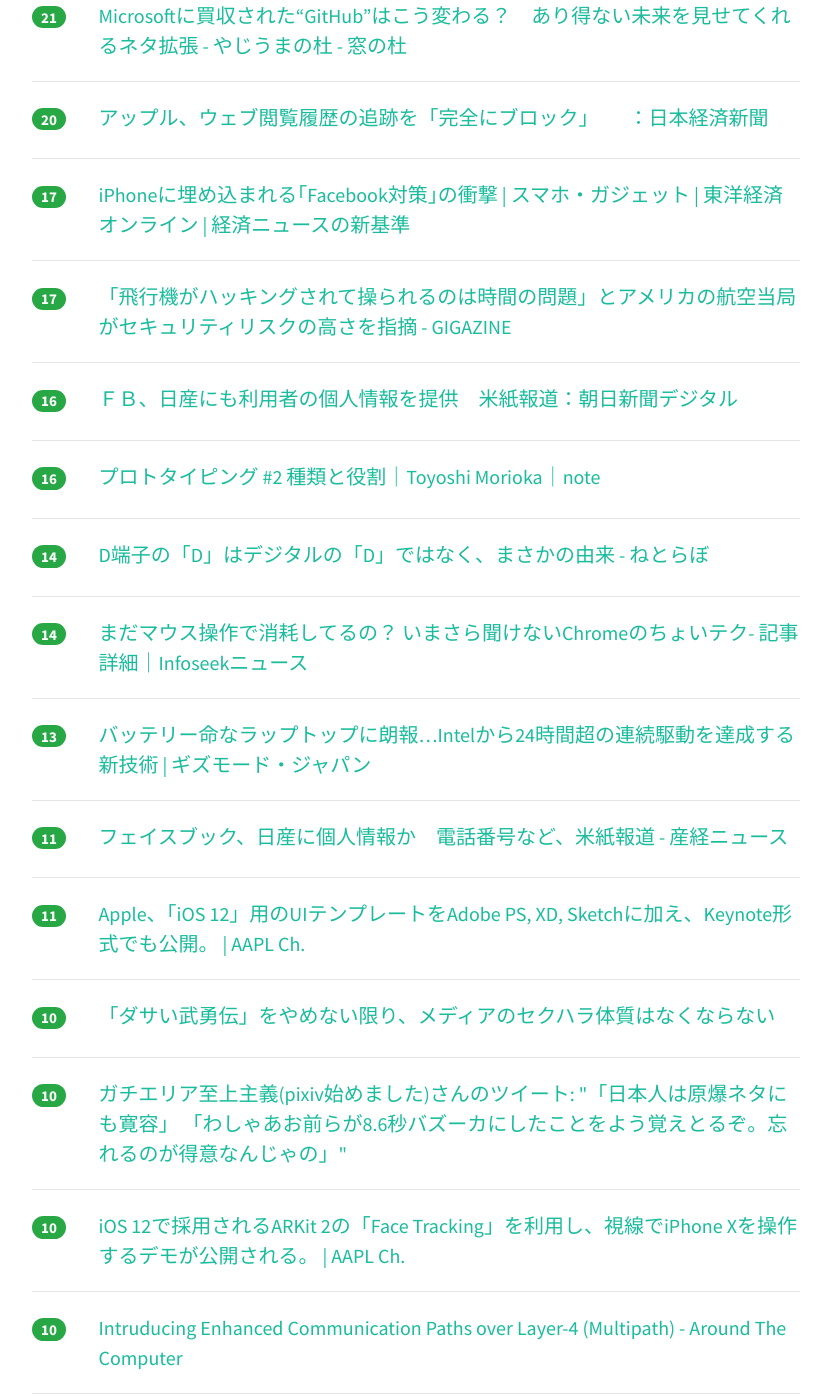
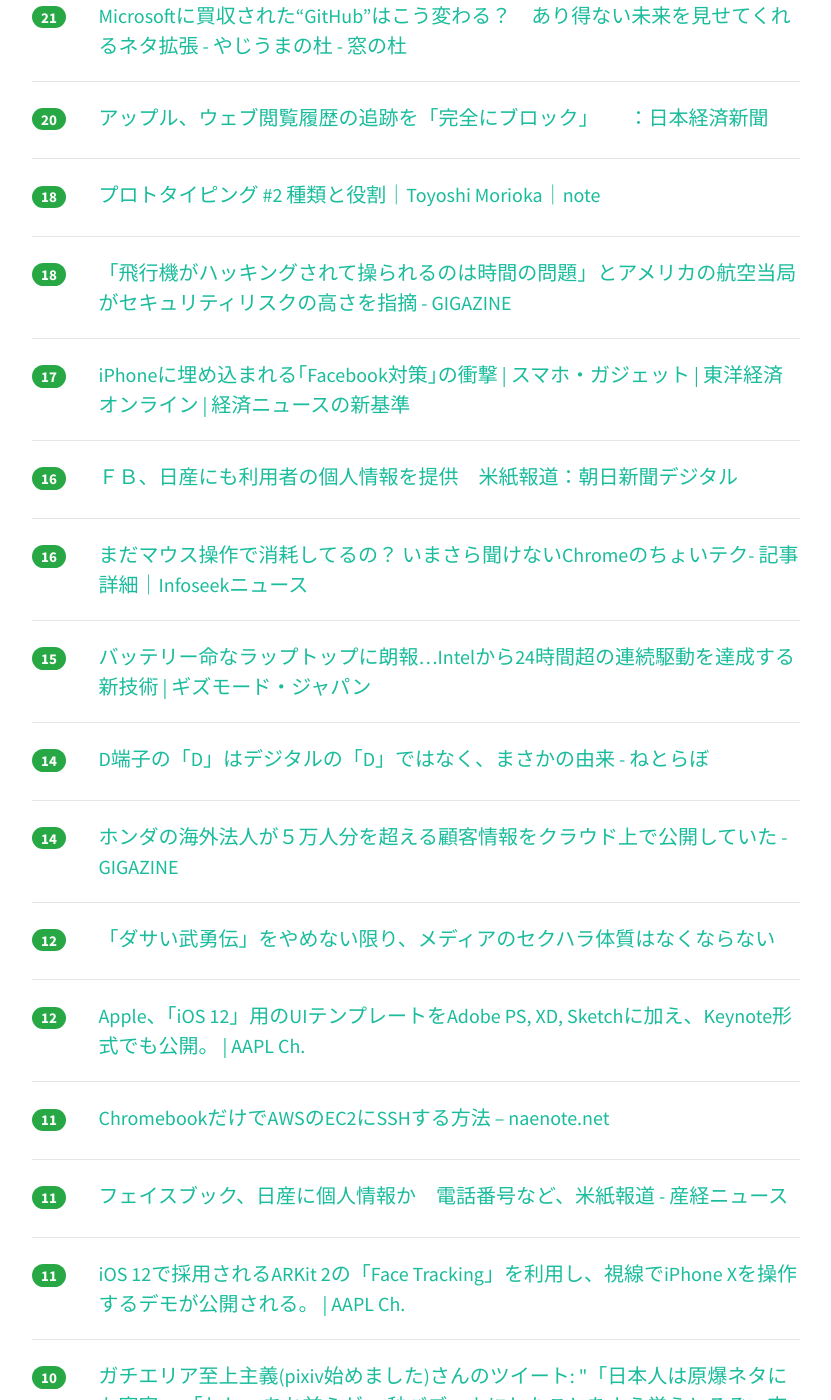
Before and after one commit to yatta47/hatena-matome-site, a Jekyll site: the page built from _posts/2018-06-10-hatena.md, in a window 1280 px wide and 1400 px high, scrolled down 472 px. Shown: the whole window, without its empty margins (224-1055 px from the left). Built offline with Jekyll 4.4.1, drawn with Linux system fonts in a browser that asks for light colours; nearby versions of some CDN libraries; some of the changed text lies outside the part shown.

Commit message:
Updated 2018-06-10

```diff
--- a/_posts/2018-06-10-hatena.md
+++ b/_posts/2018-06-10-hatena.md
@@ -1,13 +1,13 @@
 ---
 layout: post
 title:  "2018-06-10 はてぶIT"
-date:   2018-06-10 09:01:51
+date:   2018-06-10 10:01:43
 tags: [it-hotentry]
 ---
-25 件のデータあり
+26 件のデータあり
 
 <hr><div class="row">
-<div class="col-1"><span class="badge badge-pill badge-success h2">24</span></div>
+<div class="col-1"><span class="badge badge-pill badge-success h2">40</span></div>
 <div class="col-11"><a href='https://scrapbox.io/yuiseki/%E5%A4%B1%E6%95%97%E5%AD%A6' target='_blank'>失敗学 - yuiseki</a></div>
 </div>
 <hr>
@@ -22,13 +22,18 @@ tags: [it-hotentry]
 </div>
 <hr>
 <div class="row">
-<div class="col-1"><span class="badge badge-pill badge-success h2">17</span></div>
-<div class="col-11"><a href='https://toyokeizai.net/articles/-/224439' target='_blank'>iPhoneに埋め込まれる｢Facebook対策｣の衝撃 | スマホ・ガジェット | 東洋経済オンライン | 経済ニュースの新基準</a></div>
+<div class="col-1"><span class="badge badge-pill badge-success h2">18</span></div>
+<div class="col-11"><a href='https://note.mu/toyoshimorioka/n/n91737ceeb644' target='_blank'>プロトタイピング #2 種類と役割｜Toyoshi Morioka｜note</a></div>
+</div>
+<hr>
+<div class="row">
+<div class="col-1"><span class="badge badge-pill badge-success h2">18</span></div>
+<div class="col-11"><a href='https://gigazine.net/news/20180608-airplane-hack-only-matter-of-time/' target='_blank'>「飛行機がハッキングされて操られるのは時間の問題」とアメリカの航空当局がセキュリティリスクの高さを指摘 - GIGAZINE</a></div>
 </div>
 <hr>
 <div class="row">
 <div class="col-1"><span class="badge badge-pill badge-success h2">17</span></div>
-<div class="col-11"><a href='https://gigazine.net/news/20180608-airplane-hack-only-matter-of-time/' target='_blank'>「飛行機がハッキングされて操られるのは時間の問題」とアメリカの航空当局がセキュリティリスクの高さを指摘 - GIGAZINE</a></div>
+<div class="col-11"><a href='https://toyokeizai.net/articles/-/224439' target='_blank'>iPhoneに埋め込まれる｢Facebook対策｣の衝撃 | スマホ・ガジェット | 東洋経済オンライン | 経済ニュースの新基準</a></div>
 </div>
 <hr>
 <div class="row">
@@ -38,7 +43,12 @@ tags: [it-hotentry]
 <hr>
 <div class="row">
 <div class="col-1"><span class="badge badge-pill badge-success h2">16</span></div>
-<div class="col-11"><a href='https://note.mu/toyoshimorioka/n/n91737ceeb644' target='_blank'>プロトタイピング #2 種類と役割｜Toyoshi Morioka｜note</a></div>
+<div class="col-11"><a href='https://news.infoseek.co.jp/article/goodspress_164889/' target='_blank'>まだマウス操作で消耗してるの？ いまさら聞けないChromeのちょいテク- 記事詳細｜Infoseekニュース</a></div>
+</div>
+<hr>
+<div class="row">
+<div class="col-1"><span class="badge badge-pill badge-success h2">15</span></div>
+<div class="col-11"><a href='https://www.gizmodo.jp/2018/06/intel-low-power-display.html' target='_blank'>バッテリー命なラップトップに朗報…Intelから24時間超の連続駆動を達成する新技術 | ギズモード・ジャパン</a></div>
 </div>
 <hr>
 <div class="row">
@@ -48,12 +58,22 @@ tags: [it-hotentry]
 <hr>
 <div class="row">
 <div class="col-1"><span class="badge badge-pill badge-success h2">14</span></div>
-<div class="col-11"><a href='https://news.infoseek.co.jp/article/goodspress_164889/' target='_blank'>まだマウス操作で消耗してるの？ いまさら聞けないChromeのちょいテク- 記事詳細｜Infoseekニュース</a></div>
+<div class="col-11"><a href='https://gigazine.net/news/20180609-honda-app-leaked-personal-information/' target='_blank'>ホンダの海外法人が５万人分を超える顧客情報をクラウド上で公開していた - GIGAZINE</a></div>
 </div>
 <hr>
 <div class="row">
-<div class="col-1"><span class="badge badge-pill badge-success h2">13</span></div>
-<div class="col-11"><a href='https://www.gizmodo.jp/2018/06/intel-low-power-display.html' target='_blank'>バッテリー命なラップトップに朗報…Intelから24時間超の連続駆動を達成する新技術 | ギズモード・ジャパン</a></div>
+<div class="col-1"><span class="badge badge-pill badge-success h2">12</span></div>
+<div class="col-11"><a href='https://www.buzzfeed.com/jp/akikokobayashi/mediametoo' target='_blank'>「ダサい武勇伝」をやめない限り、メディアのセクハラ体質はなくならない</a></div>
+</div>
+<hr>
+<div class="row">
+<div class="col-1"><span class="badge badge-pill badge-success h2">12</span></div>
+<div class="col-11"><a href='https://applech2.com/archives/20180608-apple-ios-12-ui-design-resources-keynote.html' target='_blank'>Apple、「iOS 12」用のUIテンプレートをAdobe PS, XD, Sketchに加え、Keynote形式でも公開。 | AAPL Ch.</a></div>
+</div>
+<hr>
+<div class="row">
+<div class="col-1"><span class="badge badge-pill badge-success h2">11</span></div>
+<div class="col-11"><a href='https://www.naenote.net/entry/chromebook-aws-ssh' target='_blank'>ChromebookだけでAWSのEC2にSSHする方法 – naenote.net</a></div>
 </div>
 <hr>
 <div class="row">
@@ -63,22 +83,12 @@ tags: [it-hotentry]
 <hr>
 <div class="row">
 <div class="col-1"><span class="badge badge-pill badge-success h2">11</span></div>
-<div class="col-11"><a href='https://applech2.com/archives/20180608-apple-ios-12-ui-design-resources-keynote.html' target='_blank'>Apple、「iOS 12」用のUIテンプレートをAdobe PS, XD, Sketchに加え、Keynote形式でも公開。 | AAPL Ch.</a></div>
-</div>
-<hr>
-<div class="row">
-<div class="col-1"><span class="badge badge-pill badge-success h2">10</span></div>
-<div class="col-11"><a href='https://www.buzzfeed.com/jp/akikokobayashi/mediametoo' target='_blank'>「ダサい武勇伝」をやめない限り、メディアのセクハラ体質はなくならない</a></div>
+<div class="col-11"><a href='https://applech2.com/archives/20180609-ios-12-arkit-2-control-iphone-x-gaze-tracking.html' target='_blank'>iOS 12で採用されるARKit 2の「Face Tracking」を利用し、視線でiPhone Xを操作するデモが公開される。 | AAPL Ch.</a></div>
 </div>
 <hr>
 <div class="row">
 <div class="col-1"><span class="badge badge-pill badge-success h2">10</span></div>
 <div class="col-11"><a href='http://twitter.com/jojosqex/status/1004946877614194688' target='_blank'>ガチエリア至上主義(pixiv始めました)さんのツイート: "「日本人は原爆ネタにも寛容」 「わしゃあお前らが8.6秒バズーカにしたことをよう覚えとるぞ。忘れるのが得意なんじゃの」"</a></div>
-</div>
-<hr>
-<div class="row">
-<div class="col-1"><span class="badge badge-pill badge-success h2">10</span></div>
-<div class="col-11"><a href='https://applech2.com/archives/20180609-ios-12-arkit-2-control-iphone-x-gaze-tracking.html' target='_blank'>iOS 12で採用されるARKit 2の「Face Tracking」を利用し、視線でiPhone Xを操作するデモが公開される。 | AAPL Ch.</a></div>
 </div>
 <hr>
 <div class="row">
@@ -93,11 +103,6 @@ tags: [it-hotentry]
 <hr>
 <div class="row">
 <div class="col-1"><span class="badge badge-pill badge-success h2">10</span></div>
-<div class="col-11"><a href='https://gigazine.net/news/20180609-honda-app-leaked-personal-information/' target='_blank'>ホンダの海外法人が５万人分を超える顧客情報をクラウド上で公開していた - GIGAZINE</a></div>
-</div>
-<hr>
-<div class="row">
-<div class="col-1"><span class="badge badge-pill badge-success h2">9</span></div>
 <div class="col-11"><a href='https://www.boredpanda.com/reasons-why-japan-is-awesome-interesting-facts/' target='_blank'>42+ Times Japan Surprised The Rest Of The World | Bored Panda</a></div>
 </div>
 <hr>
@@ -107,13 +112,13 @@ tags: [it-hotentry]
 </div>
 <hr>
 <div class="row">
-<div class="col-1"><span class="badge badge-pill badge-success h2">8</span></div>
-<div class="col-11"><a href='http://j.people.com.cn/n3/2018/0531/c95952-9466146.html' target='_blank'>中国語でハイテク意味する「黒科技」の「黒」の意味とは？--人民網日本語版--人民日報</a></div>
+<div class="col-1"><span class="badge badge-pill badge-success h2">9</span></div>
+<div class="col-11"><a href='http://www.oniten-yomu-book.com/entry/asmr' target='_blank'>耳がゾクゾクしたい人急増中！？　今聴くべきASMRの世界 - オニテンの読書会</a></div>
 </div>
 <hr>
 <div class="row">
-<div class="col-1"><span class="badge badge-pill badge-success h2">7</span></div>
-<div class="col-11"><a href='https://www.naenote.net/entry/chromebook-aws-ssh' target='_blank'>ChromebookだけでAWSのEC2にSSHする方法 – naenote.net</a></div>
+<div class="col-1"><span class="badge badge-pill badge-success h2">8</span></div>
+<div class="col-11"><a href='http://j.people.com.cn/n3/2018/0531/c95952-9466146.html' target='_blank'>中国語でハイテク意味する「黒科技」の「黒」の意味とは？--人民網日本語版--人民日報</a></div>
 </div>
 <hr>
 <div class="row">
@@ -122,12 +127,12 @@ tags: [it-hotentry]
 </div>
 <hr>
 <div class="row">
+<div class="col-1"><span class="badge badge-pill badge-success h2">7</span></div>
+<div class="col-11"><a href='http://ascii.jp/elem/000/001/684/1684968/' target='_blank'>ASCII.jp：「LINE Notify」でWebサービスからの通知を受信しよう｜LINEを便利にする裏技とTIPS集めました</a></div>
+</div>
+<hr>
+<div class="row">
 <div class="col-1"><span class="badge badge-pill badge-success h2">6</span></div>
 <div class="col-11"><a href='http://dengekionline.com/elem/000/001/741/1741112/' target='_blank'>『FGO』セイバーオルタが私服姿で立体化。剣を手にした姿にも変更可能 - 電撃App</a></div>
 </div>
 <hr>
-<div class="row">
-<div class="col-1"><span class="badge badge-pill badge-success h2">6</span></div>
-<div class="col-11"><a href='http://ascii.jp/elem/000/001/684/1684968/' target='_blank'>ASCII.jp：「LINE Notify」でWebサービスからの通知を受信しよう｜LINEを便利にする裏技とTIPS集めました</a></div>
-</div>
-<hr>
```
